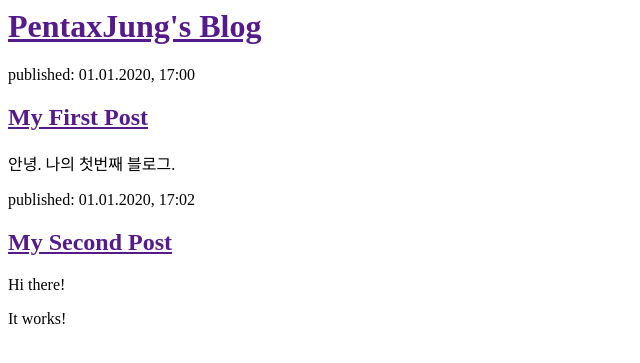
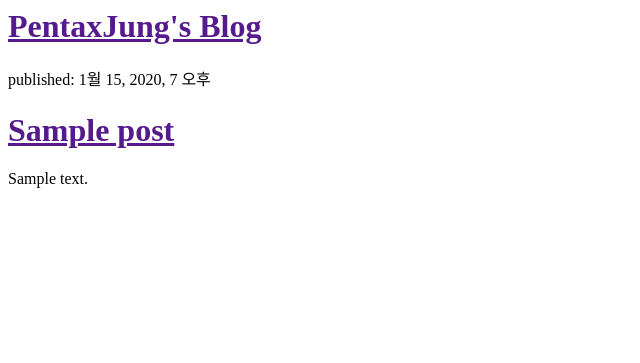
Before and after one commit to PentaxJung/django_projects, a Django app: template djangogirls/blog/templates/blog/post_list.html in a window 1280 px wide. Shown: the top 363 px of the page, without its empty margins (0-640 px from the left). Run offline with Django 3.2, Linux system fonts and the light colour scheme; the template is opened without the code that fills it: values that come from a table or form of the project are taken from there, others are empty; tables that the repository leaves empty hold one stand-in row (values such as "Sample post").

Commit message:
Modified templates to display posts from database.

```diff
--- a/djangogirls/blog/models.py
+++ b/djangogirls/blog/models.py
@@ -7,7 +7,8 @@ class Post(models.Model):
     author = models.ForeignKey(settings.AUTH_USER_MODEL, on_delete=models.CASCADE)
     title = models.CharField(max_length=200)
     text = models.TextField()
-    created_date = models.DateTimeField(default=timezone.now, blank=True, null=True)
+    created_date = models.DateTimeField(default=timezone.now)
+    published_date = models.DateTimeField(blank=True, null=True)
 
     def publish(self):
         self.published_date = timezone.now()
--- a/djangogirls/blog/templates/blog/post_list.html
+++ b/djangogirls/blog/templates/blog/post_list.html
@@ -7,18 +7,12 @@
         <div>
             <h1><a href="">PentaxJung's Blog</a></h1>
         </div>
-
+        {% for post in posts %}
         <div>
-            <p>published: 01.01.2020, 17:00</p>
-            <h2><a href="">My First Post</a></h2>
-            <p>안녕. 나의 첫번째 블로그.</p>
+            <p>published: {{post.published_date}}</p>
+            <h1><a href="">{{post.title}}</a></h1>
+            <p>{{post.text|linebreaksbr}}</p>
         </div>
-
-        <div>
-            <p>published: 01.01.2020, 17:02</p>
-            <h2><a href="">My Second Post</a></h2>
-            <p>Hi there!</p>
-            <p>It works!</p>
-        </div>
+        {% endfor %}
     </body>
 </html>
--- a/djangogirls/blog/views.py
+++ b/djangogirls/blog/views.py
@@ -1,4 +1,8 @@
 from django.shortcuts import render
+from django.utils import timezone
+from .models import Post
+
 
 def post_list(request):
-    return render(request, 'blog/post_list.html', {})
+    posts = Post.objects.filter(published_date__lte=timezone.now()).order_by('published_date')
+    return render(request, 'blog/post_list.html', {'posts': posts})
```
